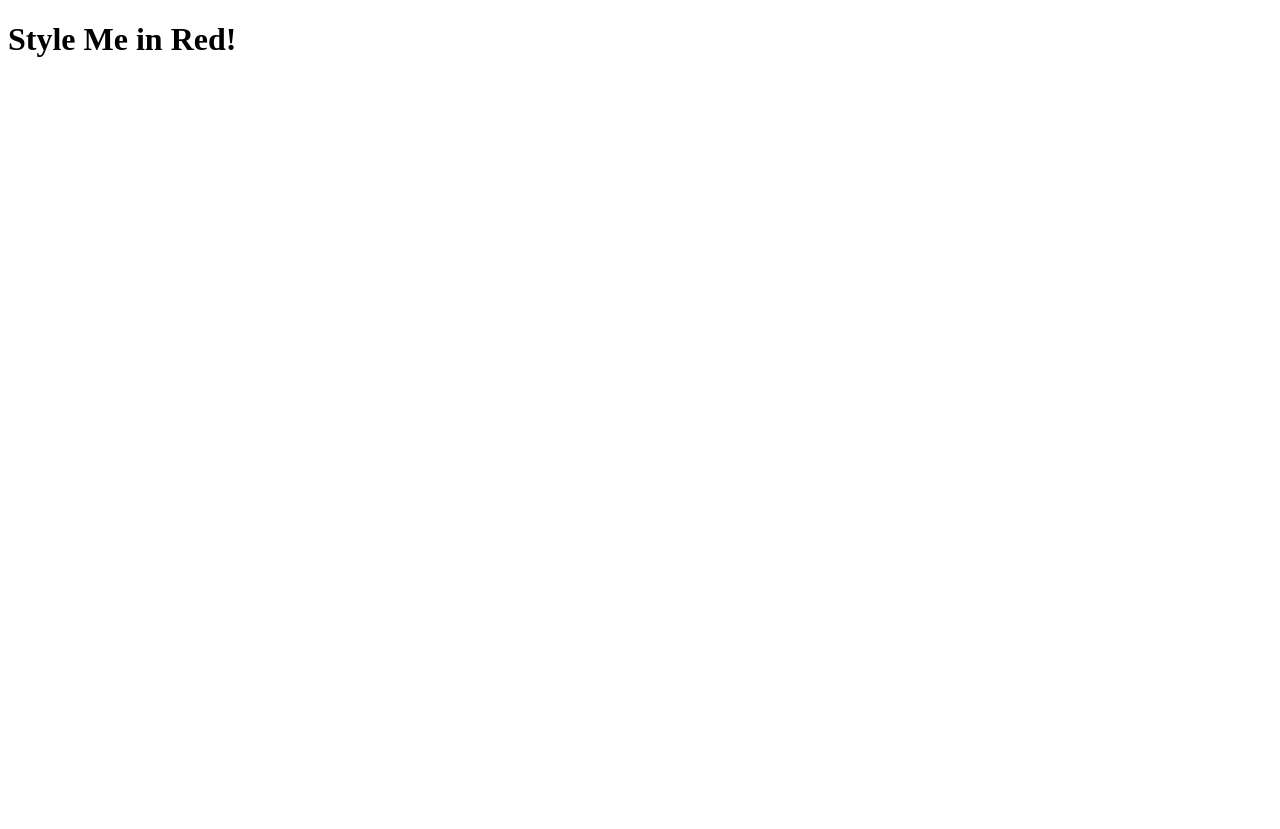
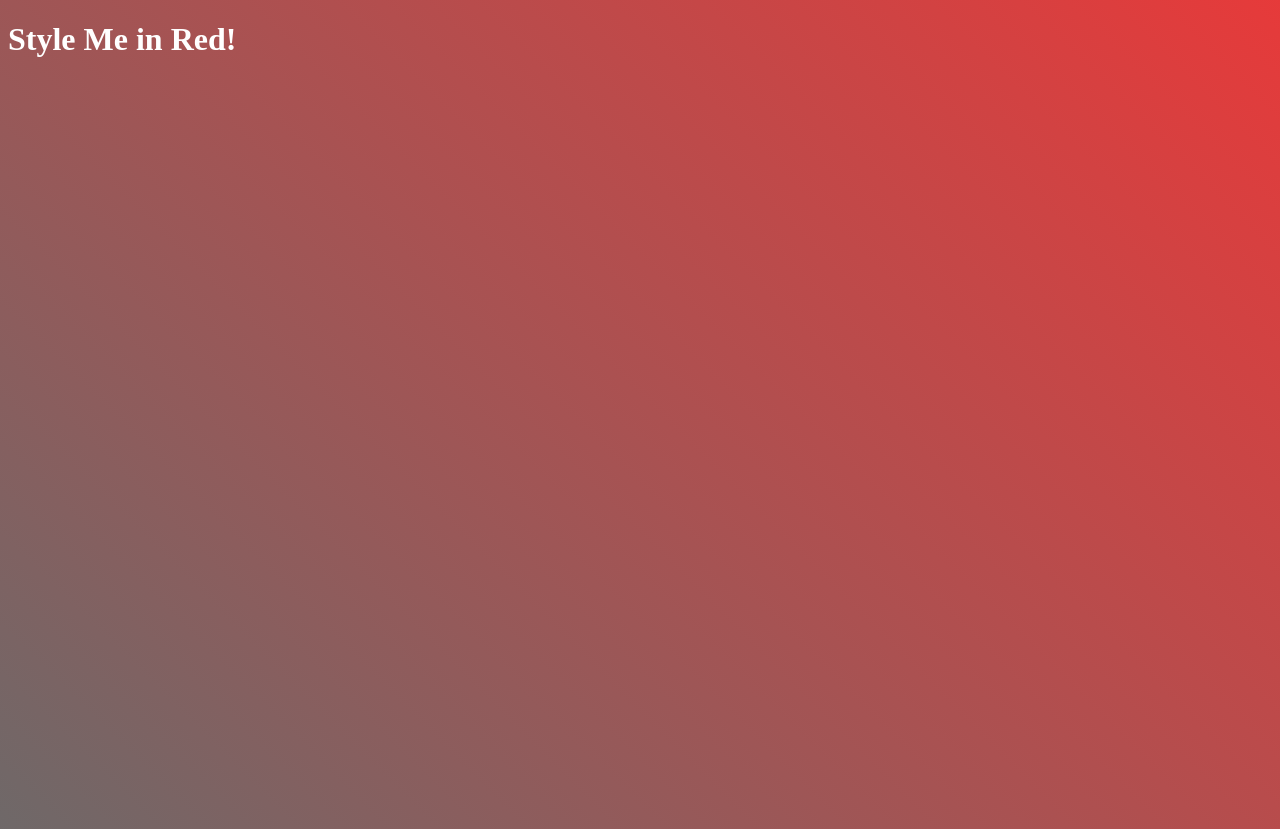
Before and after one commit to DiegoIsRam/TheCompleteWebDevelopmentBootcamp, a plain HTML site: page 5.1. Adding CSS/internal.html in a window 1280 px wide. Before the commit the page ends 800 px from the top, so only its background shows below. Drawn offline with Linux system fonts and the light colour scheme.

Commit message:
We add lesson 5 and practice qith diferent types of CSSlink

```diff
--- a/5.1. Adding CSS/internal.html
+++ b/5.1. Adding CSS/internal.html
@@ -1,6 +1,15 @@
 <!DOCTYPE html>
 <html lang="en">
+<style>
+  body{
+    background: linear-gradient(45deg, rgba(14, 4, 4, 0.6), rgba(224, 9, 9, 0.8));
+    height: 100vh;
+  }
 
+  h1{
+    color: #fff;
+  }
+</style>
 <head>
   <meta charset="UTF-8">
   <title>Internal</title>
--- a/5.1. Adding CSS/style.css
+++ b/5.1. Adding CSS/style.css
@@ -0,0 +1,4 @@
+body{
+    height: 100vh;
+    background: linear-gradient(45deg, rgba(39, 39, 7, 0.6), rgba(193, 255, 24, 0.8));
+}
```
Also changed, not shown: 5.1. Adding CSS/external.html (+1 -0 lines), 5.1. Adding CSS/index.html (+5 -0 lines), 5.1. Adding CSS/inline.html (+4 -1 lines).
